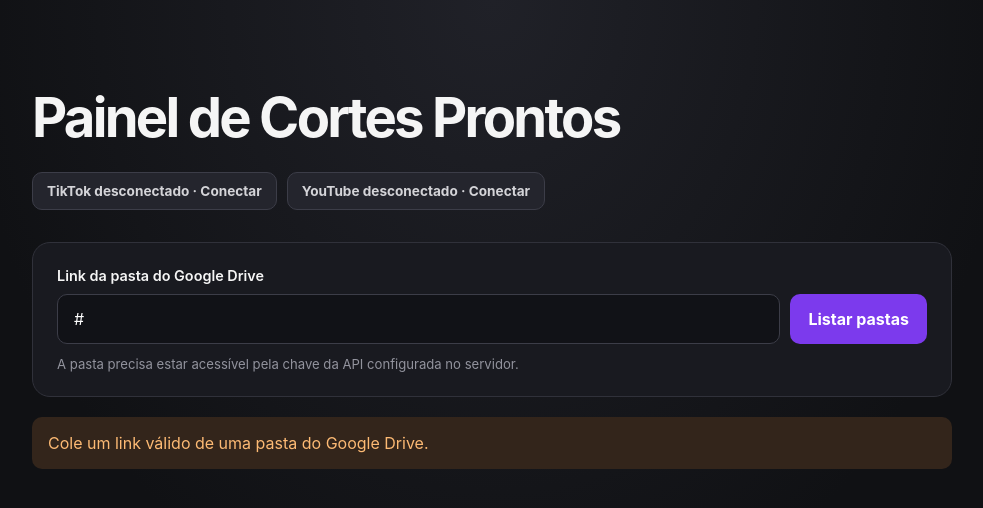
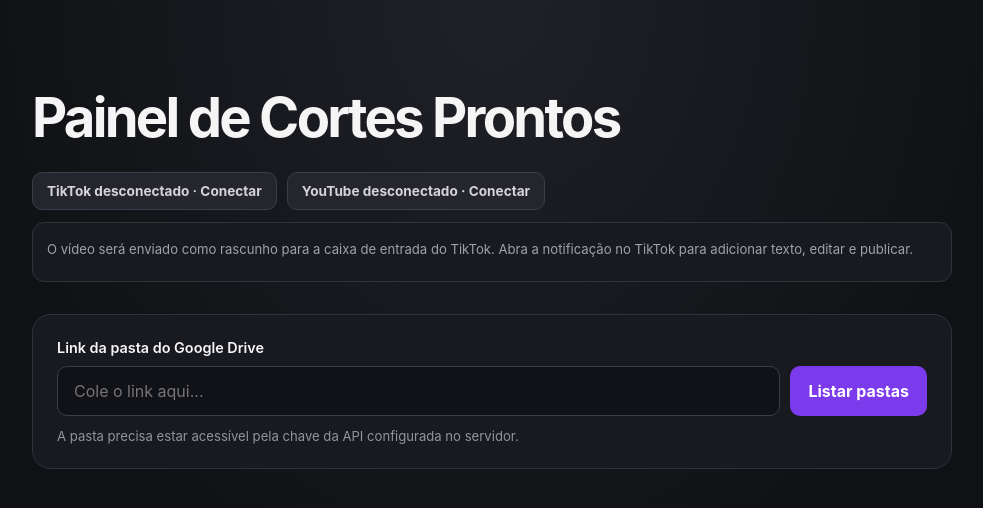
Before and after one commit to kaiqueck98/PAINEL-DE-CORTES, a Flask app: page / in a window 1280 px wide. Shown: the top 508 px of the page, without its empty margins (148-1131 px from the left). Run offline with Flask 3, Linux system fonts and the light colour scheme; tables that the repository leaves empty hold one stand-in row (values such as "Sample post"); some libraries are stand-ins or nearby versions.

Commit message:
campo link vazio, sem botao na primeira pagina

```diff
--- a/app.py
+++ b/app.py
@@ -1010,14 +1010,6 @@ def index():
             error = str(exc)
         except ValueError as exc:
             error = str(exc)
-    else:
-        try:
-            folder_link = load_drive_folder_link()
-            if folder_link:
-                path_ids = [extract_folder_id(folder_link)]
-        except (AutomationSettingsError, ValueError) as exc:
-            error = str(exc)
-
     if path_ids:
         folder_link = folder_link or f"https://drive.google.com/drive/folders/{path_ids[0]}"
         api_key = os.environ.get("DRIVE_API_KEY", "").strip()
@@ -1103,7 +1095,6 @@ def index():
         posted_filter=posted_filter,
         folder_model=folder_model,
         error=error,
-        folder_link=folder_link,
         folder_loaded=folder_loaded,
     )
 
@@ -2741,8 +2732,7 @@ label{display:block;font-weight:600}.hero button{width:100%;font-size:18px}img{w
 <form method="post" class="card hero" id="automatic-form">
 <input type="hidden" name="csrf_token" value="{{ csrf_token }}"><input type="hidden" name="action" value="automatico">
 <label for="folder">Pasta principal do Google Drive</label>
-<input id="folder" name="folder_link" type="url" required value="{{ folder_link }}" placeholder="https://drive.google.com/drive/folders/...">
-<p id="folder-storage-status" class="muted" role="status"></p>
+<input id="folder" name="folder_link" type="url" required autocomplete="off" placeholder="Cole o link aqui...">
 <button type="submit">RODAR AUTOMÁTICO</button>
 <p>08:00 · 12:30 · 18:00 · 21:00 — horário de São Paulo</p>
 <small>Prepara uma prévia. Só agenda depois de aprovar os quatro vídeos e confirmar. YouTube publica; TikTok envia rascunho.
@@ -2780,35 +2770,6 @@ access token, Phone Number ID e template aprovado com um parâmetro de corpo par
 TITLE_EDITOR_SCRIPT = r"""
 <script>
 (() => {
-  const folderInput = document.getElementById('folder');
-  const folderStorageStatus = document.getElementById('folder-storage-status');
-  const folderStorageKey = 'painel-de-cortes:agendamento:folder-link:v1';
-  if (folderInput) {
-    try {
-      const savedFolderLink = window.localStorage.getItem(folderStorageKey);
-      if (savedFolderLink !== null) folderInput.value = savedFolderLink;
-      else if (folderInput.value) window.localStorage.setItem(folderStorageKey, folderInput.value);
-      if (folderStorageStatus && folderInput.value) {
-        folderStorageStatus.textContent = 'Último link restaurado.';
-      }
-    } catch (error) {
-      if (folderStorageStatus) {
-        folderStorageStatus.textContent = 'Não foi possível acessar o armazenamento local do navegador.';
-      }
-      console.error('Não foi possível restaurar o link da pasta.', error);
-    }
-    folderInput.addEventListener('input', () => {
-      try {
-        window.localStorage.setItem(folderStorageKey, folderInput.value);
-        if (folderStorageStatus) folderStorageStatus.textContent = 'Link salvo neste navegador.';
-      } catch (error) {
-        if (folderStorageStatus) {
-          folderStorageStatus.textContent = 'Não foi possível salvar o link neste navegador.';
-        }
-        console.error('Não foi possível salvar o link da pasta.', error);
-      }
-    });
-  }
   const form = document.querySelector('form [name="folder_link"]')?.form;
   if (form) {
     for (const name of ['title_template', 'hashtags_template']) {
@@ -3666,18 +3627,12 @@ def agendamento_page():
     except Exception as exc:
         schedules = []
         erro = erro or str(exc)
-    try:
-        folder_link = load_drive_folder_link()
-    except AutomationSettingsError as exc:
-        folder_link = ""
-        erro = erro or str(exc)
     settings, notification_error = notification_settings_with_status()
     notification_values = {k: v for k, v in settings.items() if not k.endswith('TOKEN')}
     telegram_configured = bool(
         settings['TELEGRAM_BOT_TOKEN'] and settings['TELEGRAM_CHAT_ID']
     )
     html = render_template_string(AUTOMATIC_PANEL, schedules=schedules, erro=erro, ok=ok,
-                                  folder_link=folder_link,
                                   notification_fields=NOTIFICATION_FIELDS, notification_values=notification_values,
                                   notification_error=notification_error,
                                   telegram_configured=telegram_configured,
--- a/templates/agendamento.html
+++ b/templates/agendamento.html
@@ -28,7 +28,7 @@ label{display:block;margin:12px 0 6px;font-size:.9rem;font-weight:600}
 <form method="POST">
 <input type="hidden" name="csrf_token" value="{{ csrf_token }}">
 <label>Link da pasta do Google Drive</label>
-<input name="folder_link" placeholder="https://drive.google.com/drive/folders/..." value="{{ request.form.get('folder_link', '') }}" required>
+<input name="folder_link" placeholder="Cole o link aqui..." autocomplete="off" required>
 <label>Vídeos por dia</label>
 <input name="videos_per_day" type="number" value="4" min="1" max="10">
 <label>Horários</label>
--- a/templates/index.html
+++ b/templates/index.html
@@ -129,7 +129,7 @@
       <p class="intro">Cole o link de uma pasta do Google Drive para navegar pelas pastas e encontrar seus vídeos.</p>
 
       <!-- BOTAO AGENDAMENTO - JA COLOCADO PRA VOCE -->
-      <a href="/agendamento" style="display:block;margin-top:20px;padding:16px;border-radius:14px;background:#7c3aed;color:#fff;font-weight:700;text-align:center;text-decoration:none;font-size:1rem">📅 Agendamento Automático - 4 vídeos por dia - 08:00, 12:30, 18:00, 21:00 - Clique aqui</a>
+      <a href="/agendamento" style="display:block;margin-top:20px;padding:16px;border-radius:14px;background:#7c3aed;color:#fff;font-weight:700;text-align:center;text-decoration:none;font-size:1rem">📅 Postagem Automática - 4 vídeos por dia - 08:00, 12:30, 18:00, 21:00 - Clique aqui</a>
     {% else %}
       <h1>Painel de Cortes Prontos</h1>
     {% endif %}
@@ -165,17 +165,15 @@
       {% for category, message in get_flashed_messages(with_categories=true) %}
         <div class="message {% if category == 'success' %}success-message{% endif %}" role="status">{{ message }}</div>
       {% endfor %}
-      {% if tiktok_connected %}
-        <section class="social-publishing-options" aria-label="Envio de rascunhos ao TikTok">
-          <p>O vídeo será enviado como rascunho para a caixa de entrada do TikTok. Abra a notificação no TikTok para adicionar texto, editar e publicar.</p>
-        </section>
-      {% endif %}
     {% endif %}
+    <section class="social-publishing-options" aria-label="Envio de rascunhos ao TikTok">
+      <p>O vídeo será enviado como rascunho para a caixa de entrada do TikTok. Abra a notificação no TikTok para adicionar texto, editar e publicar.</p>
+    </section>
 
     <form method="post">
       <label for="folder_link">Link da pasta do Google Drive</label>
       <div class="input-row">
-        <input id="folder_link" name="folder_link" type="url" placeholder="https://drive.google.com/drive/folders/..." value="{{ folder_link }}" required>
+        <input id="folder_link" name="folder_link" type="url" placeholder="Cole o link aqui..." autocomplete="off" required>
         <button type="submit">Listar pastas</button>
       </div>
       <p class="hint">A pasta precisa estar acessível pela chave da API configurada no servidor.</p>
```
Also changed, not shown: tests/test_autopost_quality.py (+18 -5 lines).
